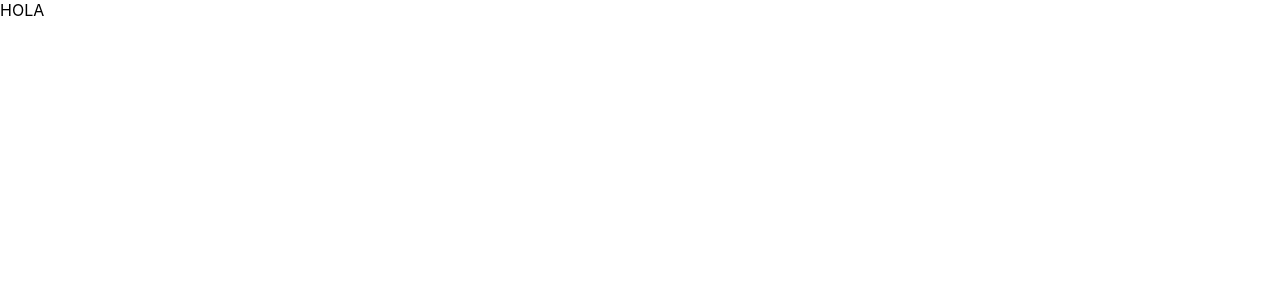
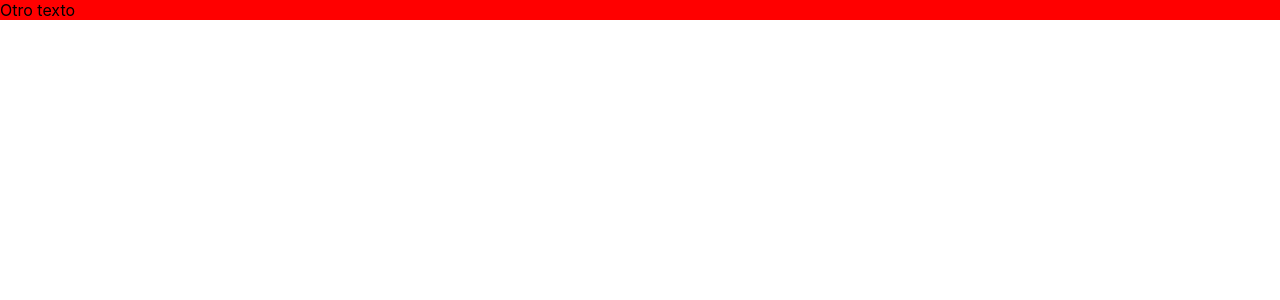
Before and after one commit to MauLom/digiweb, a React (Create React App) app: page / in a window 1280 px wide. Shown: the top 300 px of the page. Built offline with nearby package versions, Linux system fonts and the light colour scheme.

Commit message:
ajustes estilos con sx en stack

```diff
--- a/src/pages/home.jsx
+++ b/src/pages/home.jsx
@@ -6,11 +6,16 @@ import Stack from '@mui/material/Stack';
 
 const Home = () => {
 
+
+    const estiloCaja ={
+        backgroundColor:"red"
+    }
+
     return (
         <Box>
-            <Stack direction="Row">
-                <div>
-                HOLA
+            <Stack sx={estiloCaja} direction="Row">
+                <div className="">
+                    Otro texto
                 </div>
             </Stack>
         </Box>
```
